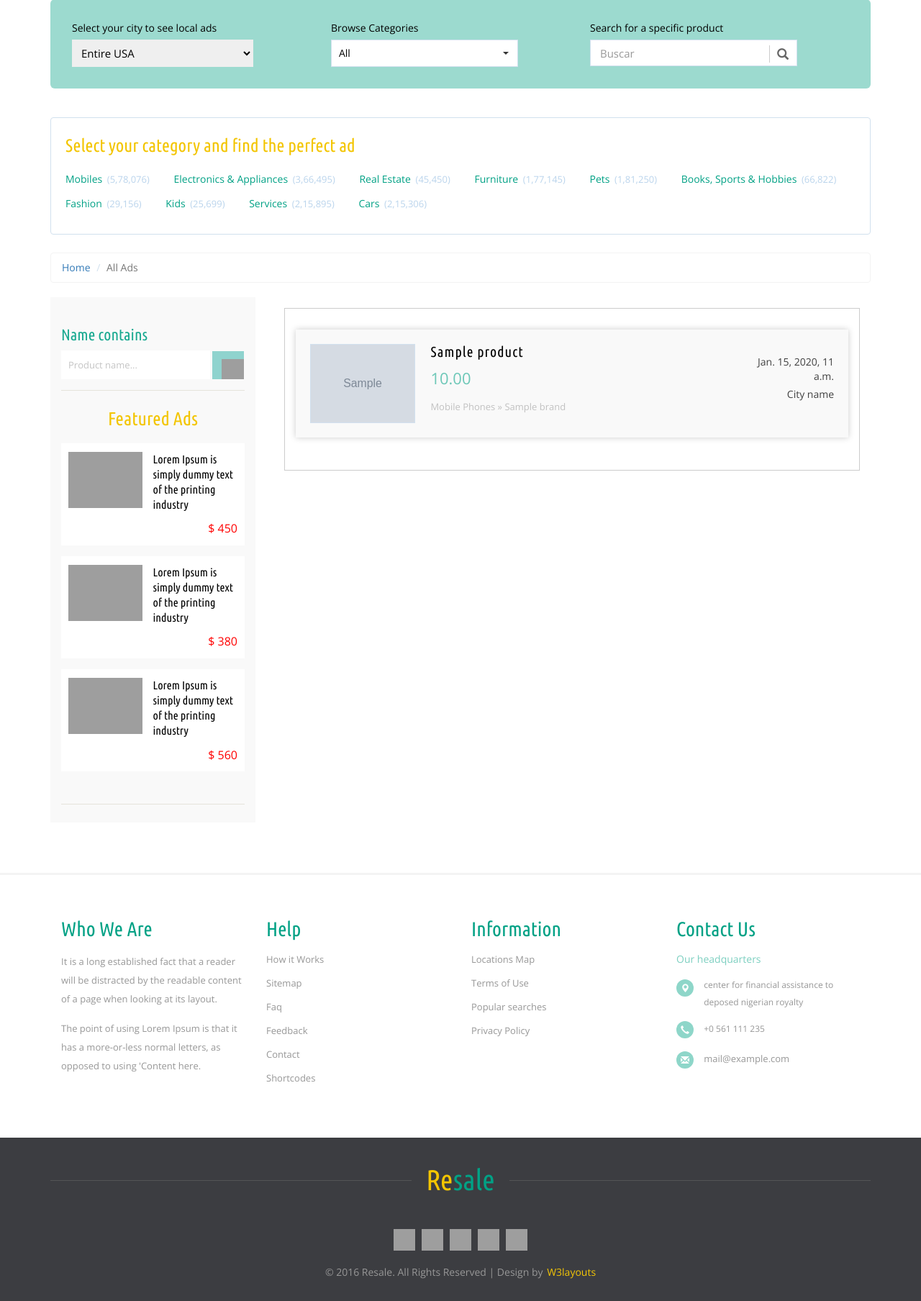
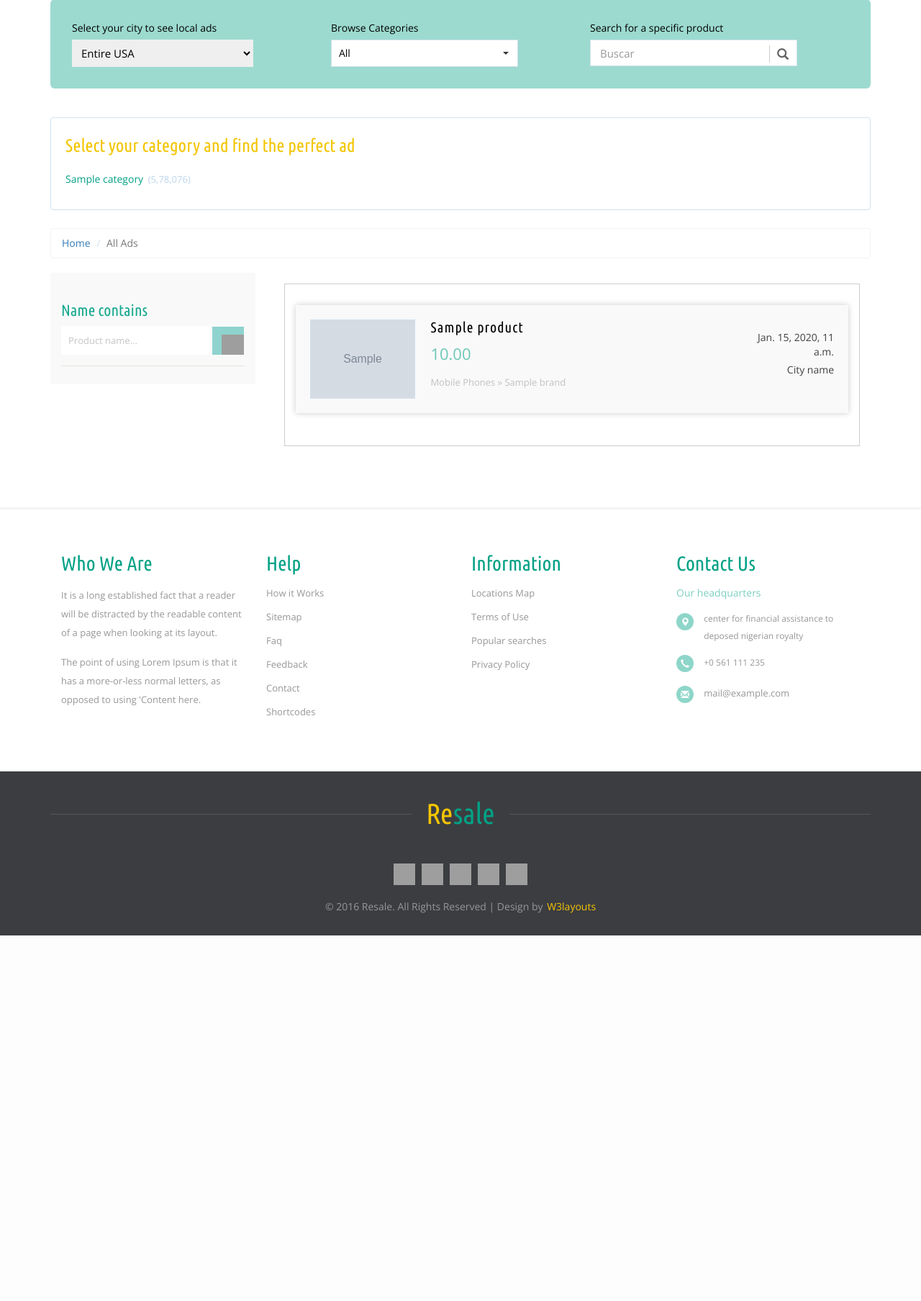
Before and after one commit to mateuszdobrzanski/ad_portal, a Django app: page /products/ in a window 1280 px wide. Shown: the part 462-2270 px from the top of the page at 72% size. After the commit the page ends 1762 px from the top, so only its background shows below. Run offline with Django 3.2, Linux system fonts and the light colour scheme; tables that the repository leaves empty hold one stand-in row (values such as "Sample post"); grey boxes marked "Sample" are stand-in pictures; some libraries are stand-ins or nearby versions; grey boxes are pictures that could not be loaded.

Commit message:
use category model to view categories on product list

```diff
--- a/product/templates/Product/product_list.html
+++ b/product/templates/Product/product_list.html
@@ -424,16 +424,11 @@ License URL: http://creativecommons.org/licenses/by/3.0/
 			<div class="all-categories">
 				<h3> Select your category and find the perfect ad</h3>
 				<ul class="all-cat-list">
-					<li><a href="mobiles.html">Mobiles <span class="num-of-ads">(5,78,076)</span></a></li>
-					<li><a href="electronics-appliances.html">Electronics & Appliances  <span class="num-of-ads">(3,66,495)</span></a></li>
-					<li><a href="real-estate.html">Real Estate  <span class="num-of-ads">(45,450)</span></a></li>
-					<li><a href="furnitures.html">Furniture    <span class="num-of-ads">(1,77,145)</span></a></li>
-					<li><a href="pets.html">Pets   <span class="num-of-ads">(1,81,250)</span></a></li>
-					<li><a href="books-sports-hobbies.html">Books, Sports & Hobbies    <span class="num-of-ads">(66,822)</span></a></li>
-					<li><a href="fashion.html">Fashion   <span class="num-of-ads">(29,156)</span></a></li>
-					<li><a href="kids.html">Kids   <span class="num-of-ads">(25,699)</span></a></li>
-					<li><a href="services.html">Services   <span class="num-of-ads">(2,15,895)</span></a></li>
-					<li><a href="cars.html">Cars   <span class="num-of-ads">(2,15,306)</span></a></li>
+
+					{% for category in category_list %}
+						<li><a href="mobiles.html">{{ category }} <span class="num-of-ads">(5,78,076)</span></a></li>
+					{% endfor %}
+
 				</ul>
 			</div>
 			<ol class="breadcrumb" style="margin-bottom: 5px;">
@@ -450,46 +445,7 @@ License URL: http://creativecommons.org/licenses/by/3.0/
 					</form>
 				</div>
 
-				<div class="featured-ads">
-					<h2 class="sear-head fer">Featured Ads</h2>
-					<div class="featured-ad">
-						<a href="single.html">
-							<div class="featured-ad-left">
-								<img src="images/f1.jpg" title="ad image" alt="" />
-							</div>
-							<div class="featured-ad-right">
-								<h4>Lorem Ipsum is simply dummy text of the printing industry</h4>
-								<p>$ 450</p>
-							</div>
-							<div class="clearfix"></div>
-						</a>
-					</div>
-					<div class="featured-ad">
-						<a href="single.html">
-							<div class="featured-ad-left">
-								<img src="images/f2.jpg" title="ad image" alt="" />
-							</div>
-							<div class="featured-ad-right">
-								<h4>Lorem Ipsum is simply dummy text of the printing industry</h4>
-								<p>$ 380</p>
-							</div>
-							<div class="clearfix"></div>
-						</a>
-					</div>
-					<div class="featured-ad">
-						<a href="single.html">
-							<div class="featured-ad-left">
-								<img src="images/f3.jpg" title="ad image" alt="" />
-							</div>
-							<div class="featured-ad-right">
-								<h4>Lorem Ipsum is simply dummy text of the printing industry</h4>
-								<p>$ 560</p>
-							</div>
-							<div class="clearfix"></div>
-						</a>
-					</div>
-					<div class="clearfix"></div>
-				</div>
+
 				</div>
 				<div class="ads-display col-md-9">
 					<div class="wrapper">
--- a/product/views.py
+++ b/product/views.py
@@ -1,11 +1,12 @@
 from django.shortcuts import render
 from django.core.paginator import Paginator
-from .models import Product, ProductImage
+from .models import Product, ProductImage, Category
 
 
 def product_list(request):
-    # retrieve all products
+    # retrieve all products and categories
     products = Product.objects.all()
+    categories = Category.objects.all()
     # get in console our query list (list of objects from db)
     # print(products)
 
@@ -16,7 +17,10 @@ def product_list(request):
     page = request.GET.get('page')
     products = paginator.get_page(page)
 
-    context = {'product_list': products}
+    context = {
+        'product_list': products,
+        'category_list': categories,
+    }
 
     return render(request, template, context)
 
```
